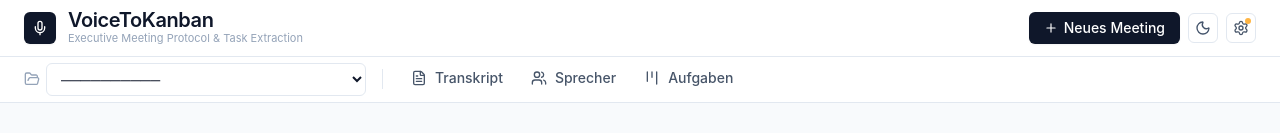
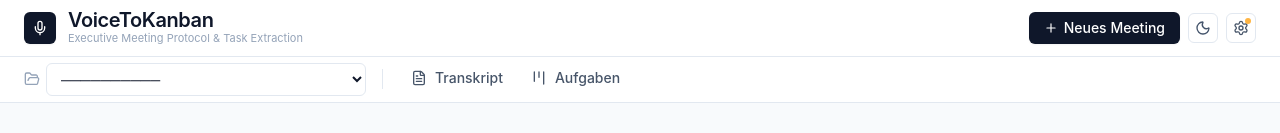
Before and after one commit to superurban/Meeting-to-Kanban, a React (Vite) app: page / in a window 1280 px wide. Shown: the top 133 px of the page. Built offline with nearby package versions, Linux system fonts and the light colour scheme.

Commit message:
chore: remove Sprecher tab from navigation

```diff
--- a/src/components/layout/Navigation.tsx
+++ b/src/components/layout/Navigation.tsx
@@ -1,5 +1,5 @@
 import React from 'react';
-import { FileText, Users, Kanban, FolderOpen, Trash2, Plus } from 'lucide-react';
+import { FileText, Kanban, FolderOpen, Trash2, Plus } from 'lucide-react';
 import { Meeting } from '../../types';
 
 export type AppTab = 'record' | 'transcript' | 'speakers' | 'kanban' | 'meetings';
@@ -40,18 +40,6 @@ export const Navigation: React.FC<NavigationProps> = ({
       icon: FileText,
       badge: segmentCount > 0 ? `${segmentCount}` : null,
       badgeClass: 'badge-neutral'
-    },
-    {
-      id: 'speakers' as AppTab,
-      label: 'Sprecher',
-      icon: Users,
-      badge:
-        pendingClarificationCount > 0
-          ? `${pendingClarificationCount} unklar`
-          : speakerCount > 0
-          ? `${speakerCount}`
-          : null,
-      badgeClass: pendingClarificationCount > 0 ? 'badge-at-risk' : 'badge-neutral'
     },
     {
       id: 'kanban' as AppTab,
@@ -156,7 +144,7 @@ export const Navigation: React.FC<NavigationProps> = ({
           borderColor: 'var(--border-color)'
         }}
       >
-        <div className="grid grid-cols-4 gap-0.5">
+        <div className="grid grid-cols-3 gap-0.5">
           {/* Mobile Aufnahmen / Manager Button */}
           <button
             type="button"
@@ -190,12 +178,6 @@ export const Navigation: React.FC<NavigationProps> = ({
               >
                 <div className="relative">
                   <Icon className="w-4 h-4" />
-                  {tab.id === 'speakers' && pendingClarificationCount > 0 && (
-                    <span
-                      className="absolute -top-1 -right-1.5 w-2 h-2 rounded-full"
-                      style={{ backgroundColor: 'var(--status-at-risk-text)' }}
-                    />
-                  )}
                 </div>
                 <span className="text-[10px] mt-0.5 tracking-tight truncate max-w-full">
                   {tab.label}
--- a/src/components/transcript/TranscriptViewer.tsx
+++ b/src/components/transcript/TranscriptViewer.tsx
@@ -326,15 +326,6 @@ export const TranscriptViewer: React.FC<TranscriptViewerProps> = ({
                 <Users className="w-3.5 h-3.5 text-blue-600 dark:text-blue-400" />
                 <span>Erkannte Sprecher ({meeting.speakers.length})</span>
               </span>
-              {onNavigateTab && (
-                <button
-                  type="button"
-                  onClick={() => onNavigateTab('speakers')}
-                  className="text-[11px] text-blue-600 dark:text-blue-400 hover:underline cursor-pointer"
-                >
-                  Alle Details & Hörproben
-                </button>
-              )}
             </div>
 
             <div className="grid grid-cols-1 sm:grid-cols-2 md:grid-cols-3 gap-2">
```
